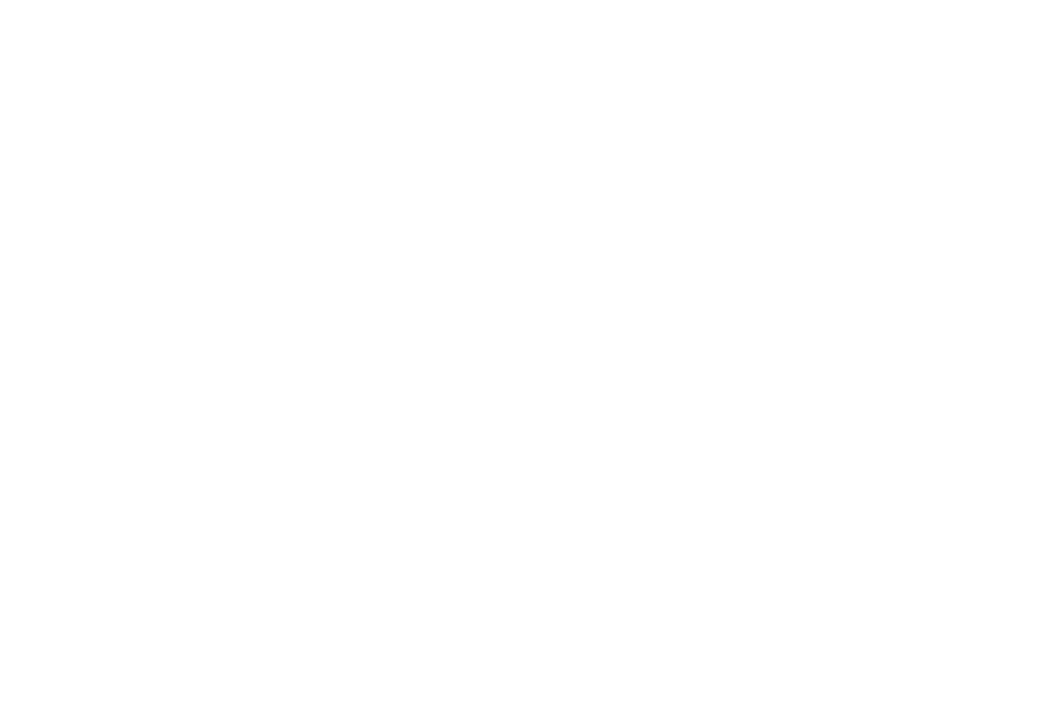
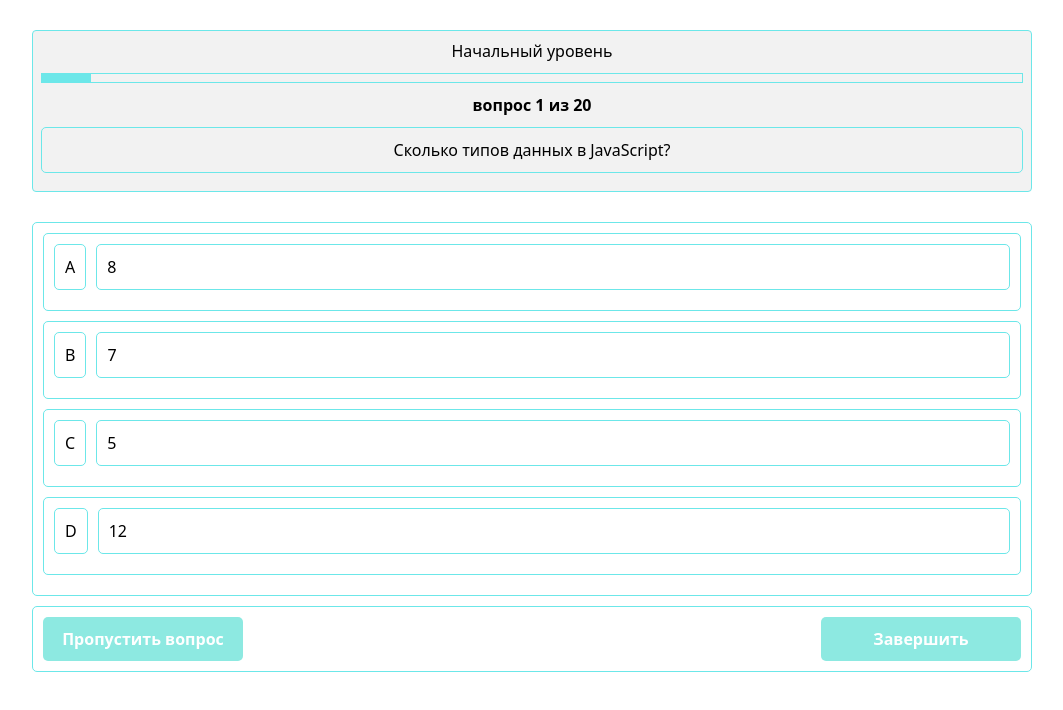
Before and after one commit to ErGrei/Quiz_Vue, a Vue app: page /Quiz_Vue/dist/quiz/1 in a window 1280 px wide. Before the commit this address had no page. Shown: the top 710 px of the page, without its empty margins (108-1171 px from the left). Built offline with nearby package versions, Linux system fonts and the light colour scheme.

Commit message:
fix: path router

```diff
--- a/src/components/quiz/buttonQuiz.vue
+++ b/src/components/quiz/buttonQuiz.vue
@@ -18,7 +18,7 @@
       <button class="next-btn" @click="nextQuestion" v-if="!quizCompleted">
         Пропустить вопрос
       </button>
-      <RouterLink to="/home"
+      <RouterLink to="/Quiz_Vue/dist/home"
         ><button class="end-btn">Завершить</button></RouterLink
       >
     </div>
--- a/src/components/startPage/startPage.vue
+++ b/src/components/startPage/startPage.vue
@@ -35,7 +35,7 @@
         v-model="users.name"
       />
     </div>
-    <RouterLink to="/home" class="btn" @click="addUser">Начать</RouterLink>
+    <RouterLink to="/Quiz_Vue/dist/home" class="btn" @click="addUser">Начать</RouterLink>
   </div>
 </template>
 
--- a/src/router/index.js
+++ b/src/router/index.js
@@ -7,17 +7,17 @@
   history: createWebHistory(import.meta.env.BASE_URL),
   routes: [
     {
-      path: "/",
+      path: "/Quiz_Vue/dist/",
       name: "start",
       component: startPage,
     },
     {
-      path: "/home",
+      path: "/Quiz_Vue/dist/home",
       name: "home",
       component: Home,
     },
     {
-      path: "/quiz/:id",
+      path: "/Quiz_Vue/dist/quiz/:id",
       name: "quiz",
       component: Quiz,
     },
```
